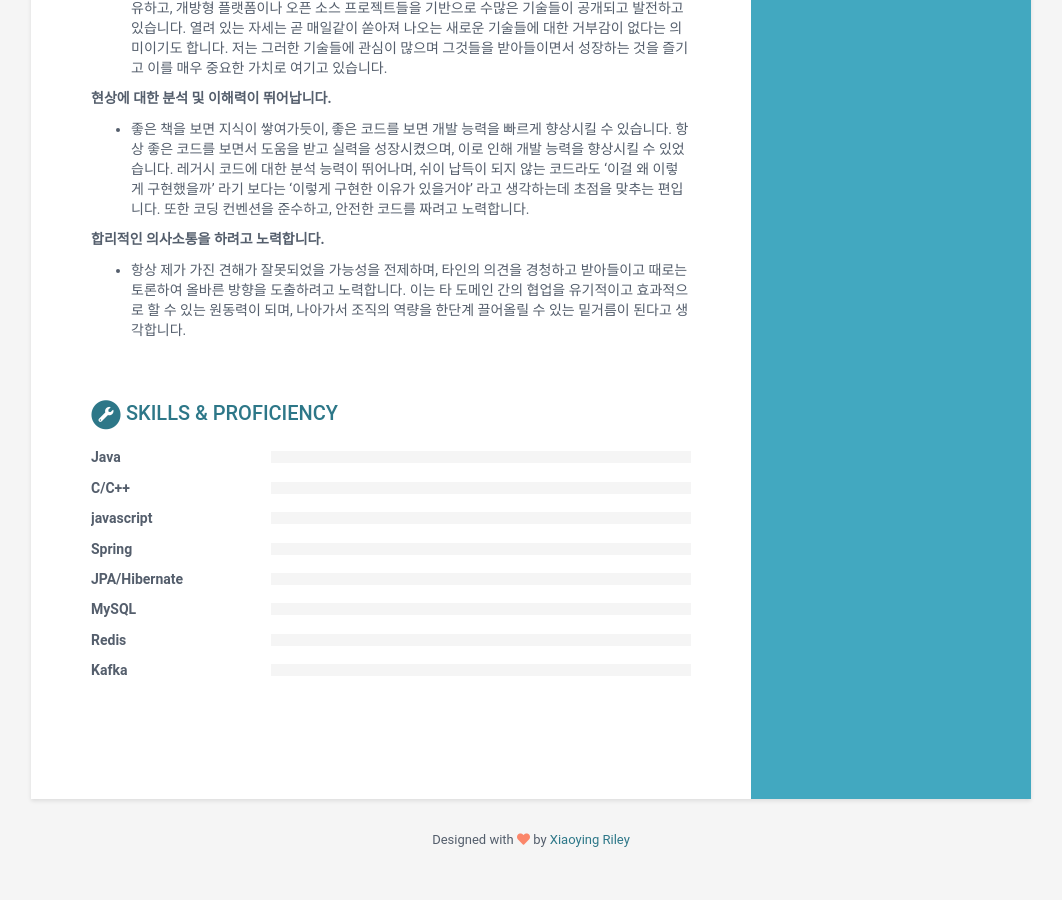
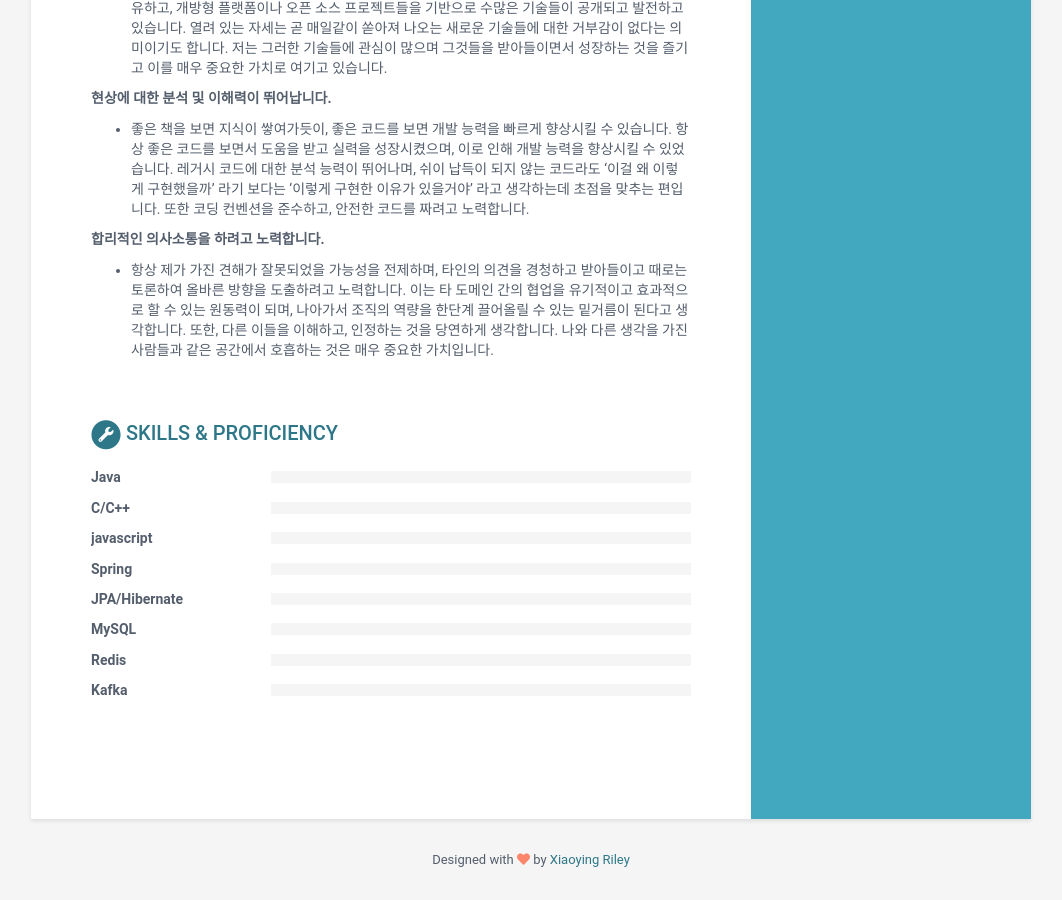
Before and after one commit to grey-scaven/grey-scaven.github.io, a Jekyll site: the page built from index.html, in a window 1280 px wide and 900 px high, scrolled down 2523 px. Shown: the whole window, without its empty margins (109-1171 px from the left). Built offline with Jekyll 4.4.1, drawn with Linux system fonts in a browser that asks for light colours.

Commit message:
Update data.yml

```diff
--- a/_data/data.yml
+++ b/_data/data.yml
@@ -205,8 +205,8 @@ publications:
 
       <b>합리적인 의사소통을 하려고 노력합니다.</b>
         - 항상 제가 가진 견해가 잘못되었을 가능성을 전제하며, 타인의 의견을 경청하고 받아들이고 때로는 토론하여 올바른 방향을 도출하려고 노력합니다.
-          이는 타 도메인 간의 협업을 유기적이고 효과적으로 할 수 있는 원동력이 되며, 나아가서 조직의 역량을 한단계 끌어올릴 수 있는 밑거름이 된다고
-          생각합니다.
+          이는 타 도메인 간의 협업을 유기적이고 효과적으로 할 수 있는 원동력이 되며, 나아가서 조직의 역량을 한단계 끌어올릴 수 있는 밑거름이 된다고 생각합니다.
+          또한, 다른 이들을 이해하고, 인정하는 것을 당연하게 생각합니다. 나와 다른 생각을 가진 사람들과 같은 공간에서 호흡하는 것은 매우 중요한 가치입니다.
 
 #    title: Publications
 #    intro: |
```
